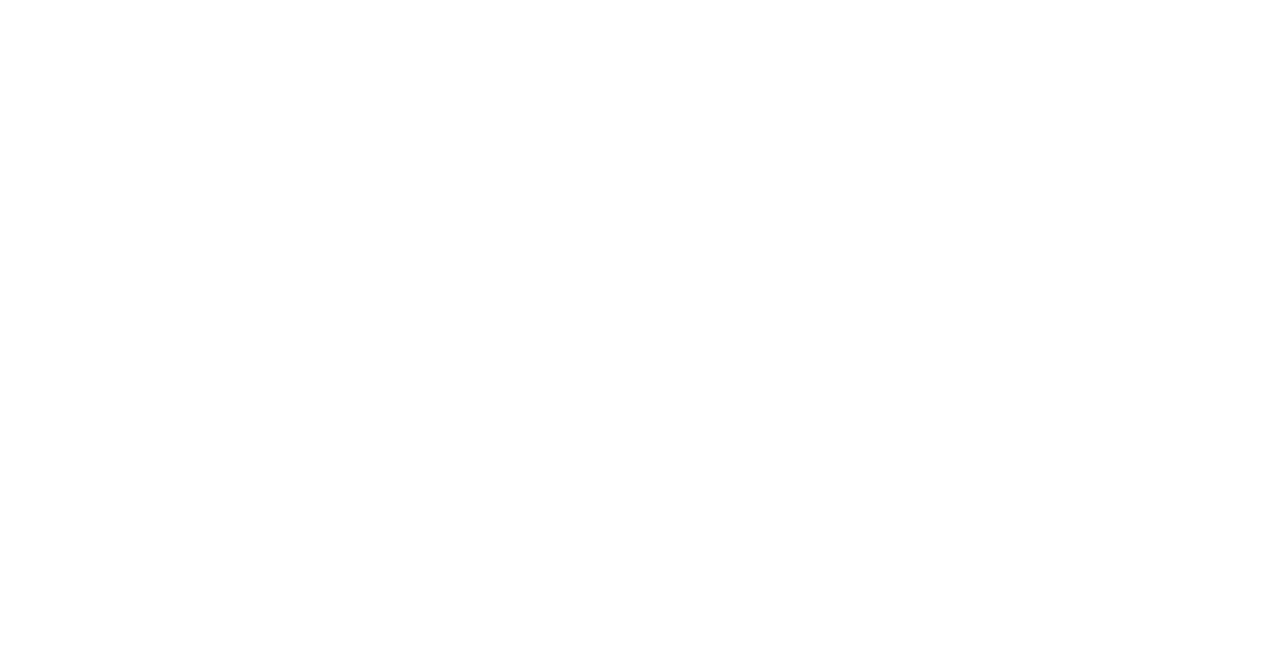
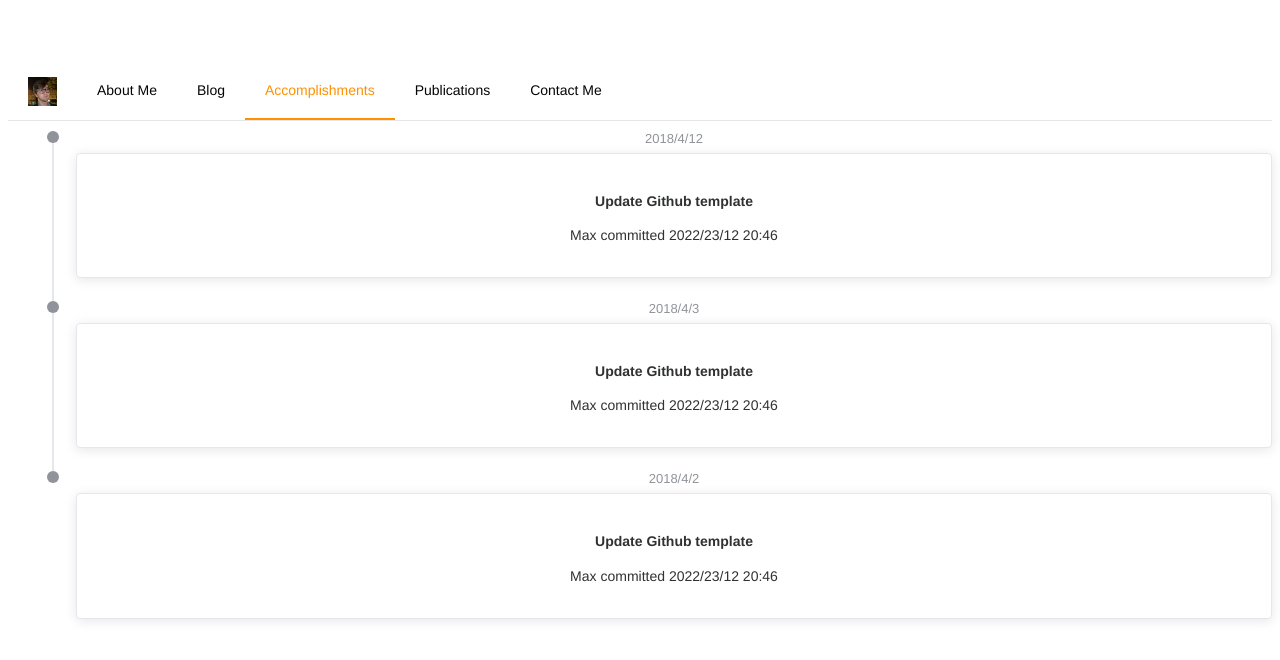
Before and after one commit to imi-Mach/imi-mach.github.io, a Vue app in the folder personal-site/: page /accomplishments in a window 1280 px wide. Before the commit this address had no page. Shown: the top 660 px of the page. Built offline with nearby package versions, Linux system fonts and the light colour scheme.

Commit message:
Added blank contact page

```diff
--- a/personal-site/src/components/AcompTimeLine.vue
+++ b/personal-site/src/components/AccompTimeLine.vue
@@ -25,13 +25,13 @@
                 </el-timeline-item>
             </el-timeline>
         </div>
-\    </div>
+    </div>
 </template>
 
 <script>
   import Navbar from "@/components/Navbar.vue";
   export default {
-    name: 'AcompTimeLine',
+    name: 'AccompTimeLine',
     data() {
       return {
         reverse: true,
--- /dev/null
+++ b/personal-site/src/components/Contact.vue
@@ -0,0 +1,28 @@
+<template>
+    <div class="block">
+        <div>
+            <Navbar activeIndex="6"></Navbar>
+        </div>
+    </div>
+</template>
+
+<script>
+  import Navbar from "@/components/Navbar.vue";
+  export default {
+    name: 'Contact',
+    data() {
+      return {
+        reverse: true,
+      };
+    },
+    components: {
+        Navbar
+    }
+  };
+</script>
+
+<style>
+.timeline{
+    margin-top: 10px;
+}
+</style>
--- a/personal-site/src/components/Navbar.vue
+++ b/personal-site/src/components/Navbar.vue
@@ -15,7 +15,7 @@
 
       <el-menu-item index="2">About Me</el-menu-item>
       <el-menu-item index="3">Blog</el-menu-item>
-      <el-menu-item index="4">Acomplishments</el-menu-item>
+      <el-menu-item index="4">Accomplishments</el-menu-item>
       <el-menu-item index="5">Publications</el-menu-item>
       <el-menu-item index="6">Contact Me</el-menu-item>
     </el-menu>
@@ -52,13 +52,13 @@
             notImpl(this, "Blog");
             break;
           case 4:
-            this.$router.push('/acomplishments')
+            this.$router.push('/accomplishments')
             break;
           case 5:
             notImpl(this, "Publications");
             break;
           case 6:
-            notImpl(this, "Contact Page");
+            this.$router.push('/contact')
             break;
           default:
         }
--- a/personal-site/src/router/index.js
+++ b/personal-site/src/router/index.js
@@ -1,6 +1,7 @@
 import { createWebHistory, createRouter } from 'vue-router'
-import mePage from '../components/mePage.vue'
-import AcompTimeLine from '../components/AcompTimeLine.vue'
+import mePage from '@/components/mePage.vue'
+import AcompTimeLine from '@/components/AccompTimeLine.vue'
+import Contact from '@/components/Contact.vue'
 
 const routes = [
     {
@@ -9,9 +10,14 @@
         component: mePage
     },
     {
-        path: '/acomplishments',
-        name: 'AcompTimeLine',
+        path: '/accomplishments',
+        name: 'AccompTimeLine',
         component: AcompTimeLine
+    },
+    {
+        path: '/contact',
+        name: 'Contact',
+        component: Contact
     }
 ];
 
```
